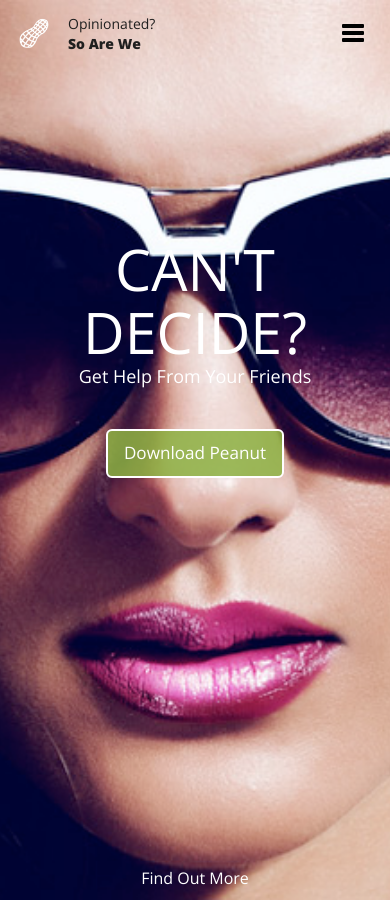
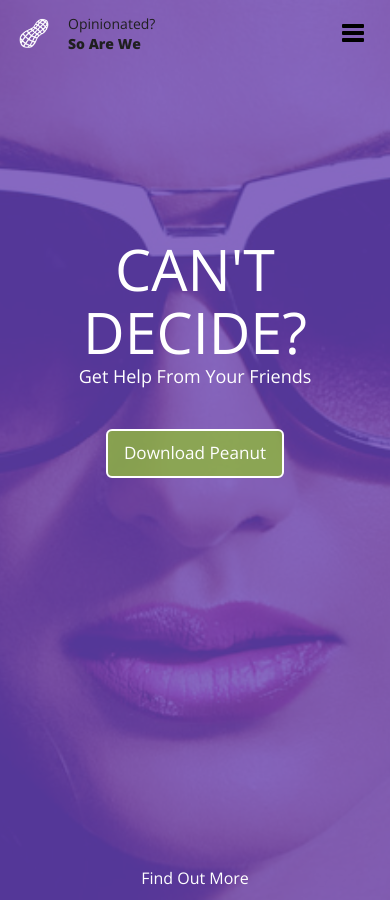
Before and after one commit to swolemonkey/swolemonkey.github.io, a Jekyll site: the page built from index.html, in a window 390 px wide. Shown: the top 921 px of the page. Built offline with Jekyll 4.4.1, drawn with Linux system fonts in a browser that asks for light colours; nearby versions of some CDN libraries; some web fonts are replaced; grey boxes are pictures that could not be loaded.

Commit message:
reverted previous changes, cbf

```diff
--- a/css/custom.css
+++ b/css/custom.css
@@ -210,7 +210,6 @@ homepage
   }
 }
 
-
 .colour-layer {
   background-color: rgba(105, 68, 178, 0.80);
   position: absolute;
@@ -219,13 +218,7 @@ homepage
   top: 0px;
   left: 0px;
 }
-@media (max-width: 480px) {
-  .colour-layer {
-     background: url("../images/homepage-main-bg-tint.png") center center no-repeat white fixed;
-     background-size: auto, 100%;
-     background-color: rgba(105, 68, 178, 0.80);
-  }
-}
+
 
 #panel-main h1 {
   font-family: "Open Sans", Georgia, Times, serif;
--- a/index.html
+++ b/index.html
@@ -5,6 +5,7 @@ published: true
 
 <!-- SPLASH SECTION -->
 <header class="home-panel" id="panel-main">
+	<div class="colour-layer">
 	<div class="container panel-head">
 
 		<h1>Can't Decide?</h1>
@@ -23,6 +24,7 @@ published: true
 			Find Out More
 
 	</a>
+	</div>
 </header>
 
 <!-- ABOUT THE APP SECTION -->
```
Also changed, not shown: 3 other files.
